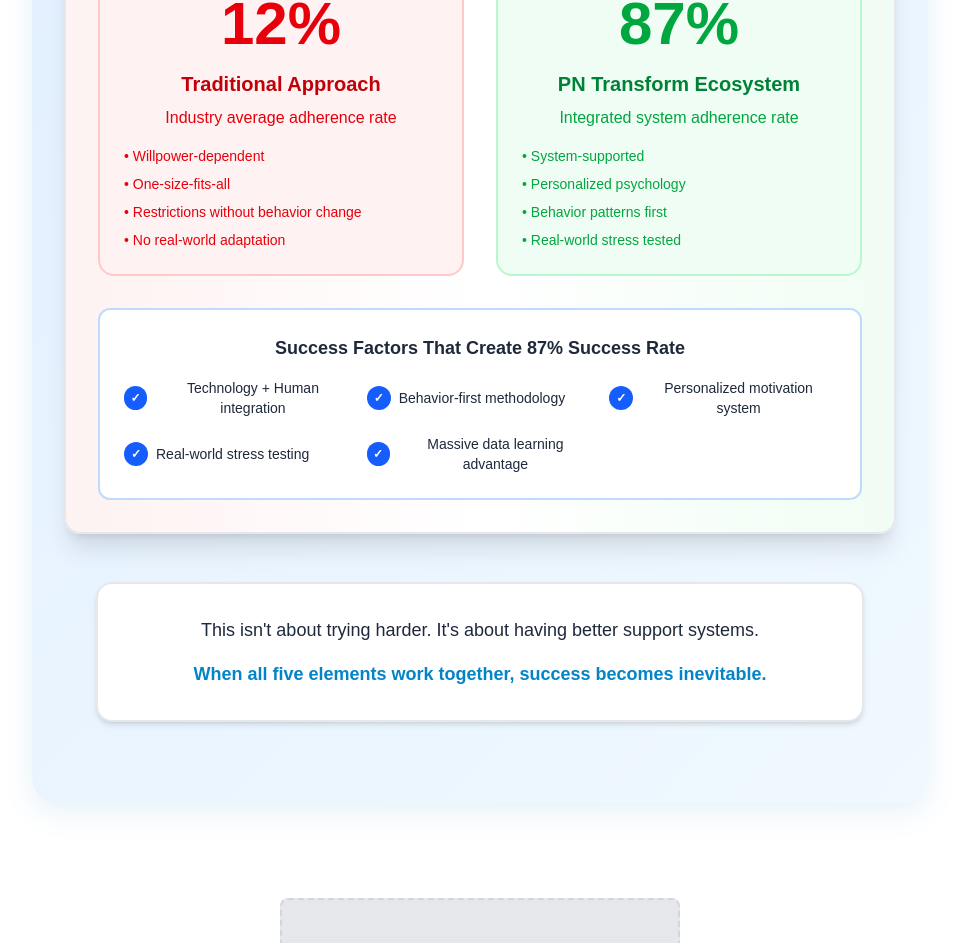
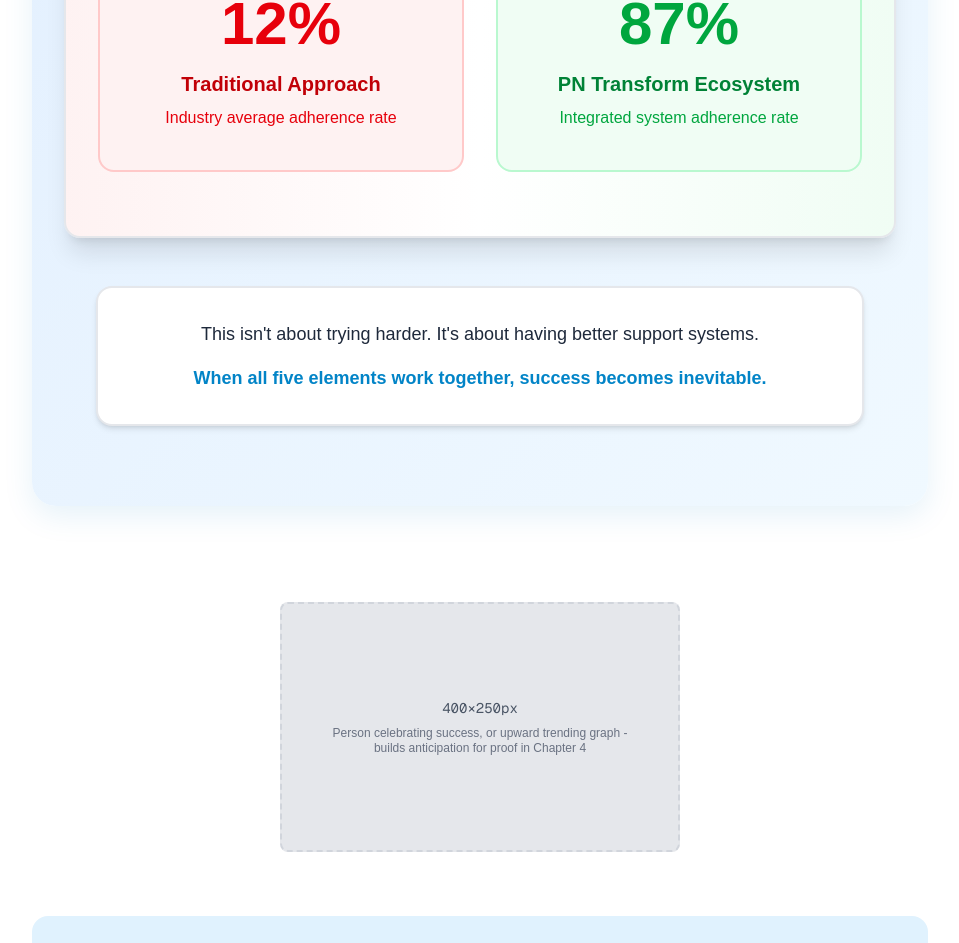
Before and after one commit to ljonespwc/pn-transform-landing, a Next.js app: page /chapter-3 in a window 1280 px wide. Shown: the part 9885-10828 px from the top of the page, without its empty margins (160-1119 px from the left). Built offline with nearby package versions, Linux system fonts and the light colour scheme.

Commit message:
refactor: simplify adherence comparison by removing bullet points and success factors section

```diff
--- a/src/components/chapters/chapter3/AdherenceEcosystem.tsx
+++ b/src/components/chapters/chapter3/AdherenceEcosystem.tsx
@@ -343,12 +343,6 @@
               <div className="text-6xl font-black mb-4 text-red-600">12%</div>
               <div className="text-xl font-bold mb-2 text-red-700">Traditional Approach</div>
               <div className="text-base text-red-600 mb-4">Industry average adherence rate</div>
-              <div className="space-y-2 text-left">
-                <div className="text-sm text-red-600">• Willpower-dependent</div>
-                <div className="text-sm text-red-600">• One-size-fits-all</div>
-                <div className="text-sm text-red-600">• Restrictions without behavior change</div>
-                <div className="text-sm text-red-600">• No real-world adaptation</div>
-              </div>
             </div>
 
             {/* PN Transform */}
@@ -356,33 +350,9 @@
               <div className="text-6xl font-black mb-4 text-green-600">87%</div>
               <div className="text-xl font-bold mb-2 text-green-700">PN Transform Ecosystem</div>
               <div className="text-base text-green-600 mb-4">Integrated system adherence rate</div>
-              <div className="space-y-2 text-left">
-                <div className="text-sm text-green-600">• System-supported</div>
-                <div className="text-sm text-green-600">• Personalized psychology</div>
-                <div className="text-sm text-green-600">• Behavior patterns first</div>
-                <div className="text-sm text-green-600">• Real-world stress tested</div>
-              </div>
             </div>
           </div>
 
-          {/* Success Factor Breakdown */}
-          <div className="bg-white rounded-xl p-6 border-2 border-blue-200">
-            <h4 className="text-lg font-bold mb-4 text-center" style={{ color: '#1e293b' }}>
-              Success Factors That Create 87% Success Rate
-            </h4>
-            <div className="grid md:grid-cols-3 gap-4">
-              {successFactors.map((factor, index) => (
-                <div key={index} className="flex items-center space-x-2">
-                  <div className="w-6 h-6 bg-blue-600 text-white rounded-full flex items-center justify-center text-xs font-bold">
-                    ✓
-                  </div>
-                  <div className="text-sm font-medium" style={{ color: '#1e293b' }}>
-                    {factor}
-                  </div>
-                </div>
-              ))}
-            </div>
-          </div>
         </div>
       </div>
 
```
